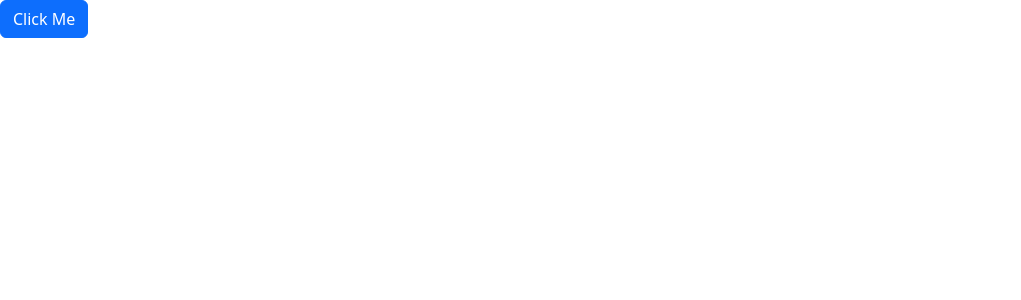
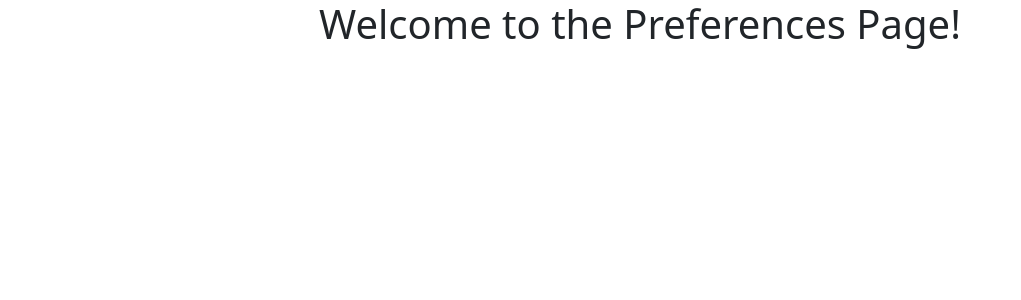
Before and after one commit to alonsorivel/prompt-bank-js, a React (Vite) app: page /preferences in a window 1280 px wide. Shown: the top 300 px of the page, without its empty margins (0-1021 px from the left). Built offline with nearby package versions, Linux system fonts and the light colour scheme.

Commit message:
Added react-router doc and app routes

```diff
--- a/package.json
+++ b/package.json
@@ -16,6 +16,7 @@
     "react-bootstrap": "^2.10.2",
     "react-dom": "^18.2.0",
     "react-redux": "^9.1.0",
+    "react-router-dom": "^6.22.3",
     "sass": "^1.72.0"
   },
   "devDependencies": {
--- a/src/App.jsx
+++ b/src/App.jsx
@@ -1,11 +1,18 @@
-import { Button } from "react-bootstrap";
+import { BrowserRouter as Router, Routes, Route } from "react-router-dom";
+import Home from "./components/Home";
+import Preferences from "./components/Preferences";
+import NotFound from "./components/NotFound";
 
-function App() {
+const App = () => {
   return (
-    <div>
-      <Button className="btn btn-primary">Click Me</Button>
-    </div>
+    <Router>
+      <Routes>
+        <Route path="/" element={<Home />} />
+        <Route path="/preferences" element={<Preferences />} />
+        <Route path="*" element={<NotFound />} />
+      </Routes>
+    </Router>
   );
-}
+};
 
 export default App;
--- /dev/null
+++ b/src/components/Home.css
@@ -0,0 +1,3 @@
+.Home .header {
+  text-align: center;
+}
--- /dev/null
+++ b/src/components/Home.jsx
@@ -0,0 +1,14 @@
+import { Container } from "react-bootstrap";
+import "./Home.css";
+
+const Home = () => {
+  return (
+    <div className="Home">
+      <Container>
+        <h1 className="header">Welcome to the Home Page!</h1>
+      </Container>
+    </div>
+  );
+};
+
+export default Home;
--- /dev/null
+++ b/src/components/NotFound.css
@@ -0,0 +1,3 @@
+.NotFound .header {
+  text-align: center;
+}
--- /dev/null
+++ b/src/components/NotFound.jsx
@@ -0,0 +1,14 @@
+import { Container } from "react-bootstrap";
+import "./NotFound.css";
+
+const NotFound = () => {
+  return (
+    <div className="NotFound">
+      <Container>
+        <h1 className="header">404 Page does not exist.</h1>
+      </Container>
+    </div>
+  );
+};
+
+export default NotFound;
--- /dev/null
+++ b/src/components/Preferences.css
@@ -0,0 +1,3 @@
+.Preferences .header {
+  text-align: center;
+}
--- /dev/null
+++ b/src/components/Preferences.jsx
@@ -0,0 +1,14 @@
+import { Container } from "react-bootstrap";
+import "./Preferences.css";
+
+const Preferences = () => {
+  return (
+    <div className="Preferences">
+      <Container>
+        <h1 className="header">Welcome to the Preferences Page!</h1>
+      </Container>
+    </div>
+  );
+};
+
+export default Preferences;
```
Also changed, not shown: 3 other files (tests, documents, lock files or other folders).
